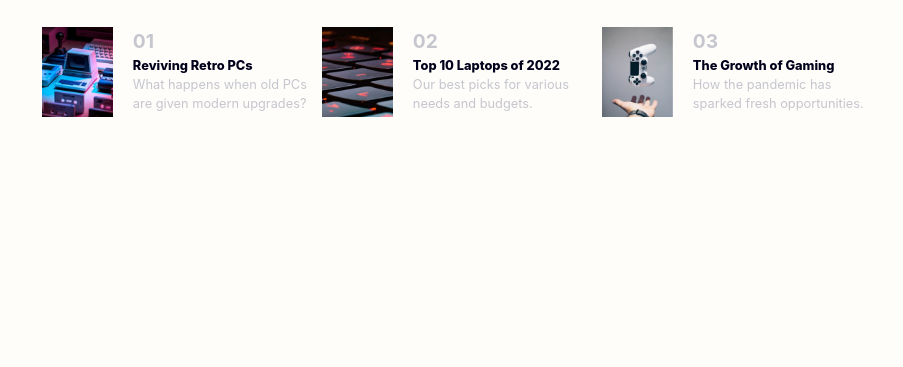
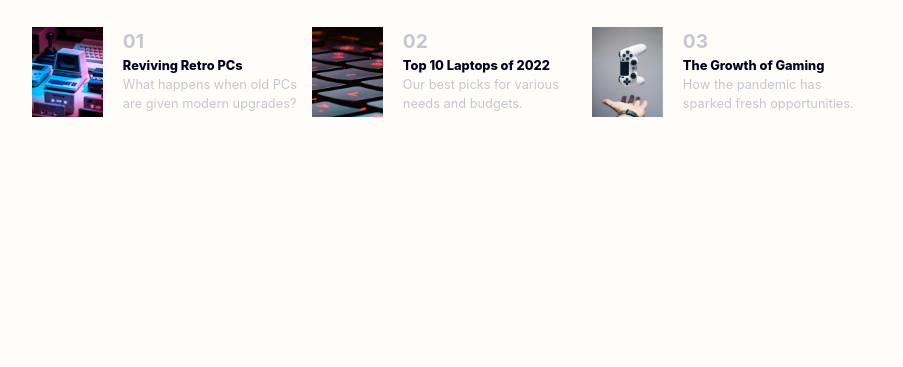
Before and after one commit to francobwogo/news_homepage, a website built with Vite: page index.html in a window 1280 px wide. Shown: the part 433-800 px from the top of the page, without its empty margins (193-1096 px from the left). Built offline with nearby package versions, Linux system fonts and the light colour scheme.

Commit message:
README and Screenshot

```diff
--- a/style.css
+++ b/style.css
@@ -424,7 +424,7 @@ div {
 
   .container,
   .nav {
-    width: 820px;
+    width: 840px;
   }
 
   #ctaImg {
```
Also changed, not shown: screenshot.png.
